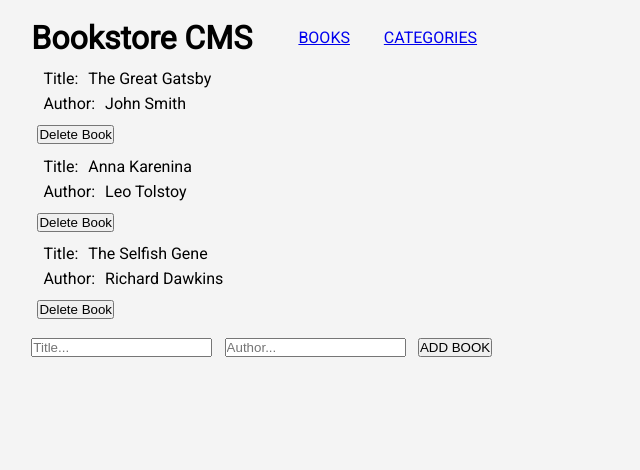
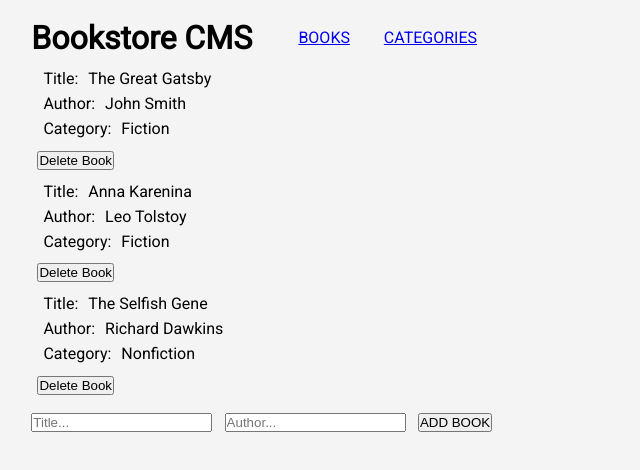
Before and after one commit to akezeth/Bookstore, a React (Create React App) app: page / in a window 1280 px wide. Shown: the top 470 px of the page, without its empty margins (0-640 px from the left). Built offline with nearby package versions, Linux system fonts and the light colour scheme.

Commit message:
Add category attribute

```diff
--- a/src/components/BookItem.js
+++ b/src/components/BookItem.js
@@ -11,15 +11,23 @@ function BookItem({ book, delBook }) {
         <span>Author: </span>
         {book.author}
       </div>
-      <button type="button" onClick={() => delBook(book.id)}>Delete Book</button>
+      <div>
+        <span>Category: </span>
+        {book.category}
+      </div>
+      <button type="button" onClick={() => delBook(book.id)}>
+        Delete Book
+      </button>
     </li>
   );
 }
 
 BookItem.propTypes = {
-  book: PropTypes.objectOf(PropTypes.shape({
-    title: PropTypes.string.isRequired,
-  })).isRequired,
+  book: PropTypes.objectOf(
+    PropTypes.shape({
+      title: PropTypes.string.isRequired,
+    }),
+  ).isRequired,
 };
 
 BookItem.propTypes = {
```
